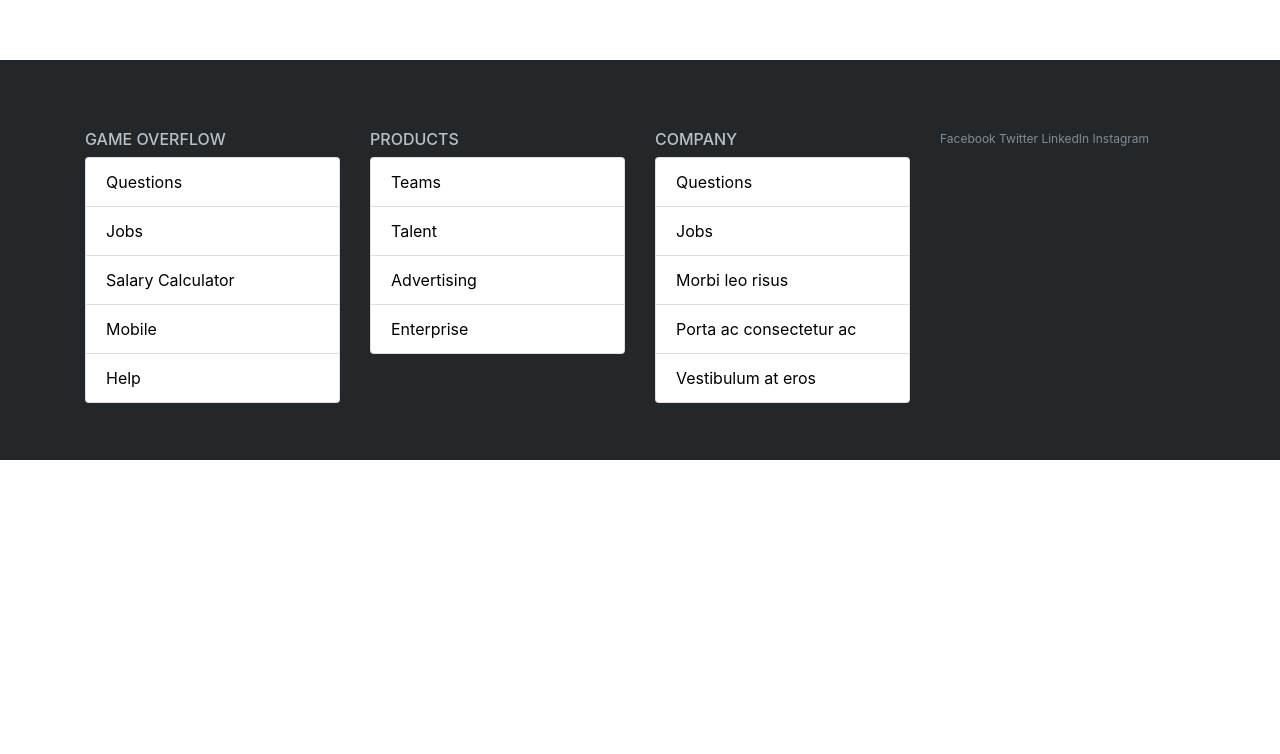
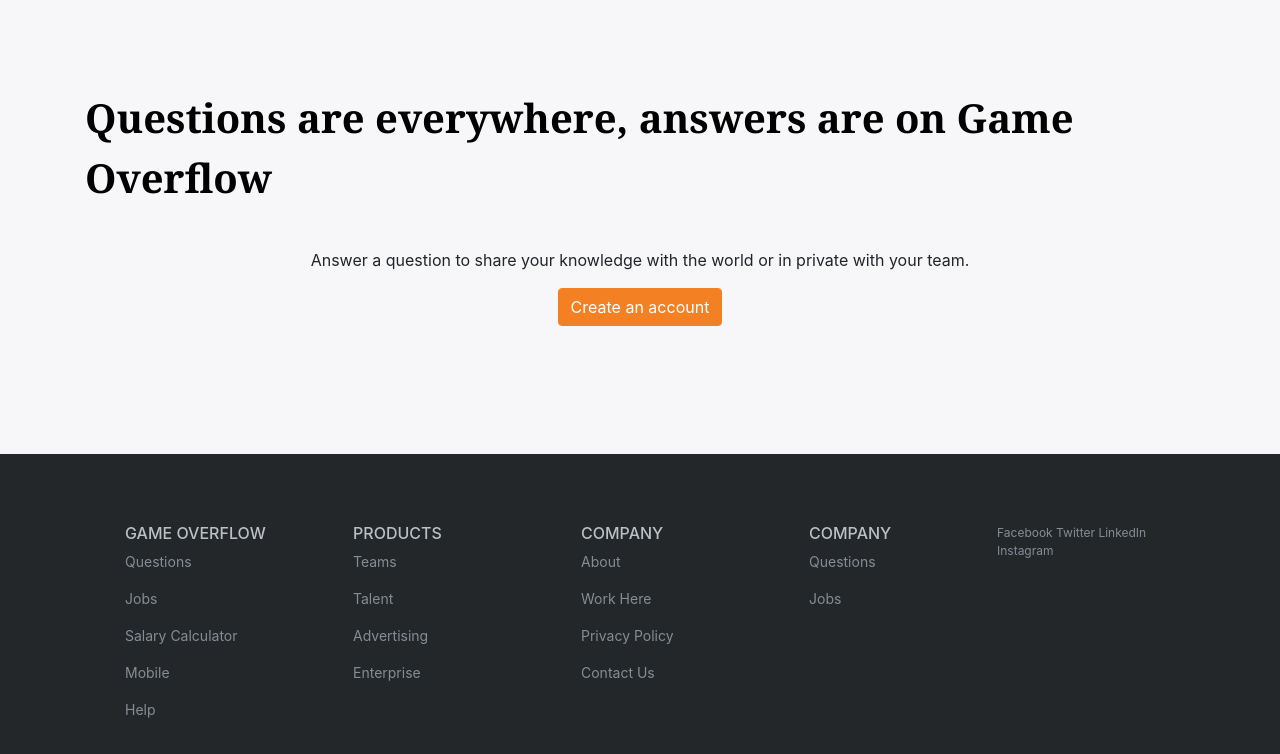
Before and after one commit to powerfist01/gameoverflow, a Vue app: page / in a window 1280 px wide. Shown: the part 974-1728 px from the top of the page. Before the commit the page ends 1434 px from the top, so only its background shows below. Built offline with nearby package versions, Linux system fonts and the light colour scheme.

Commit message:
Updated the index page

```diff
--- a/src/components/Footer.vue
+++ b/src/components/Footer.vue
@@ -3,35 +3,44 @@
     <b-container >
       <b-row class="information">
         <b-col>
-          <h6>GAME OVERFLOW</h6>
-          <b-list-group>
-            <b-list-group-item>Questions</b-list-group-item>
-            <b-list-group-item>Jobs</b-list-group-item>
-            <b-list-group-item>Salary Calculator</b-list-group-item>
-            <b-list-group-item>Mobile</b-list-group-item>
-            <b-list-group-item>Help</b-list-group-item>
-          </b-list-group>
+
+          <ul>
+            <h6>GAME OVERFLOW</h6>
+            <li><p>Questions</p></li>
+            <li><p>Jobs</p></li>
+            <li><p>Salary Calculator</p></li>
+            <li><p>Mobile</p></li>
+            <li><p>Help</p></li>
+          </ul>
         </b-col>
 
         <b-col>
-          <h6>PRODUCTS</h6>
-          <b-list-group>
-            <b-list-group-item>Teams</b-list-group-item>
-            <b-list-group-item>Talent</b-list-group-item>
-            <b-list-group-item>Advertising</b-list-group-item>
-            <b-list-group-item>Enterprise</b-list-group-item>
-          </b-list-group>
+
+          <ul>
+            <h6>PRODUCTS</h6>
+            <li><p>Teams</p></li>
+            <li><p>Talent</p></li>
+            <li><p>Advertising</p></li>
+            <li><p>Enterprise</p></li>
+          </ul>
         </b-col>
 
         <b-col>
-          <h6>COMPANY</h6>
-          <b-list-group>
-            <b-list-group-item>Questions</b-list-group-item>
-            <b-list-group-item>Jobs</b-list-group-item>
-            <b-list-group-item>Morbi leo risus</b-list-group-item>
-            <b-list-group-item>Porta ac consectetur ac</b-list-group-item>
-            <b-list-group-item>Vestibulum at eros</b-list-group-item>
-          </b-list-group>
+          <ul>
+            <h6>COMPANY</h6>
+            <li><p>About</p></li>
+            <li><p>Work Here</p></li>
+            <li><p>Privacy Policy</p></li>
+            <li><p>Contact Us</p></li>
+          </ul>
+        </b-col>
+
+        <b-col>
+          <ul>
+            <h6>COMPANY</h6>
+            <li><p>Questions</p></li>
+            <li><p>Jobs</p></li>
+          </ul>
         </b-col>
 
         <b-col>
@@ -55,14 +64,18 @@
     color: #bbc0c4;
 }
 .footer {
-  height: 400px;
+  height: 300px;
   width: 100%;
-  margin-top: 200px;
   background-color: #242729;
 }
 .information{
     color: black;
-    margin-top: 100px;
     padding-top: 70px;
 }
+ul{
+  list-style-type:none;
+}
+li p{
+  font-size: 14px;
+}
 </style>
--- /dev/null
+++ b/src/components/NextInfo.vue
@@ -0,0 +1,43 @@
+<template>
+  <div class="info">
+    <b-container>
+      <div class="header">
+        Questions are everywhere, answers are on Game Overflow
+      </div>
+      <div class="det text-center">
+        <p>
+          Answer a question to share your knowledge with the world or in private
+          with your team.
+        </p>
+        <router-link to="/signup">
+          <b-button class="cre">Create an account</b-button>
+        </router-link>
+      </div>
+    </b-container>
+  </div>
+</template>
+
+<script>
+export default {};
+</script>
+
+<style scoped>
+.info {
+  padding: 128px 0px 128px 0px;
+  margin: 100px 0px 0px 0px;
+  background-color: #f7f6f9;
+}
+.header {
+  font-size: 40px;
+  font-family: Georgia, "Times New Roman", Times, serif;
+  color: black;
+  font-weight: 700;
+}
+.det {
+  padding-top: 40px;
+}
+.cre {
+  background-color: #f48024;
+  border-color: #f48024;
+}
+</style>
--- a/src/views/Index.vue
+++ b/src/views/Index.vue
@@ -6,6 +6,7 @@
 
     <!-- <Card /> -->
     <Info />
+    <NextInfo/>
     <Footer />
   </div>
 </template>
@@ -13,6 +14,7 @@
 <script>
 import Card from "@/components/Card.vue";
 import Info from "@/components/Info.vue";
+import NextInfo from "@/components/NextInfo.vue";
 import Footer from "@/components/Footer.vue";
 
 export default {
@@ -22,6 +24,7 @@
   components: {
     Card,
     Info,
+    NextInfo,
     Footer
   }
 };
```
